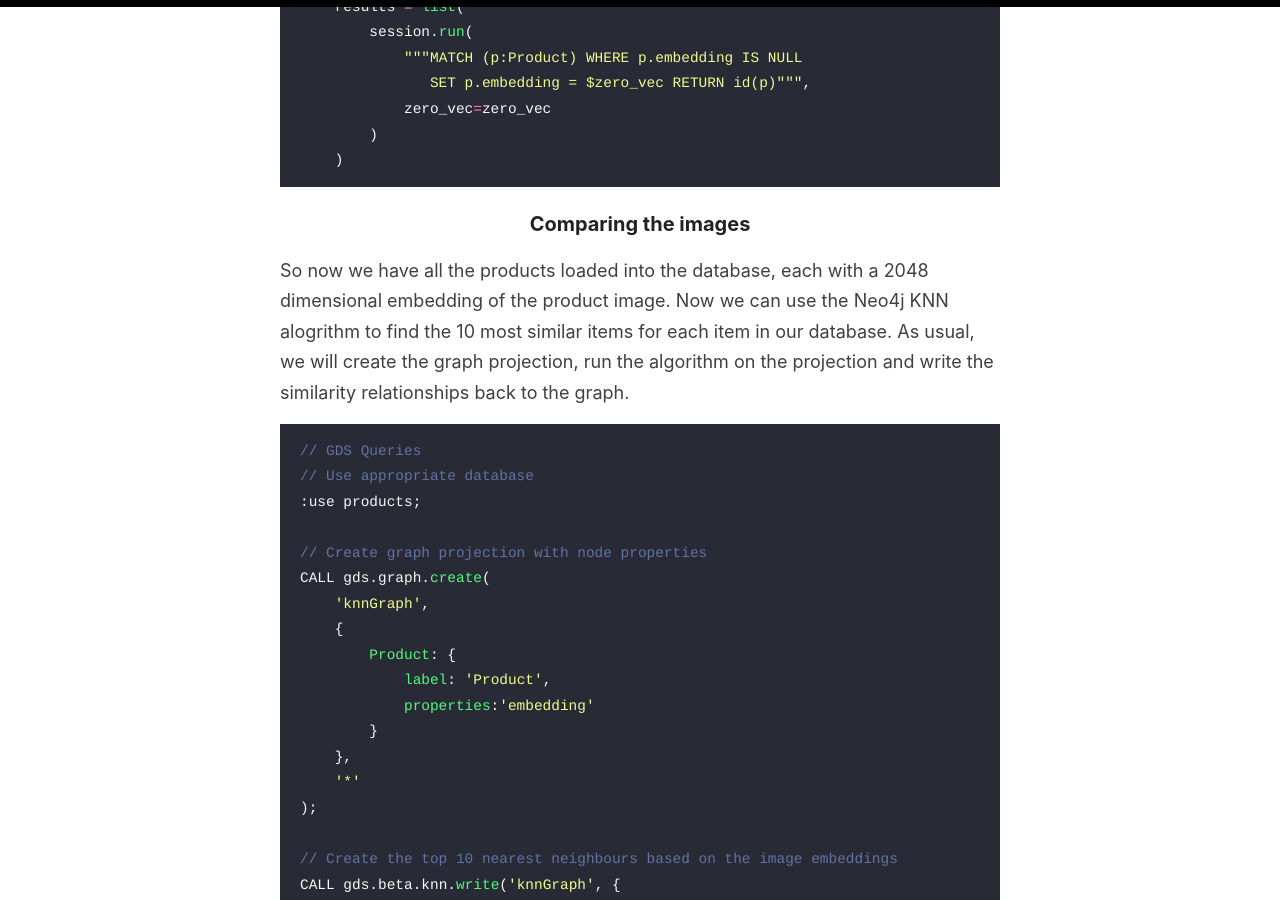
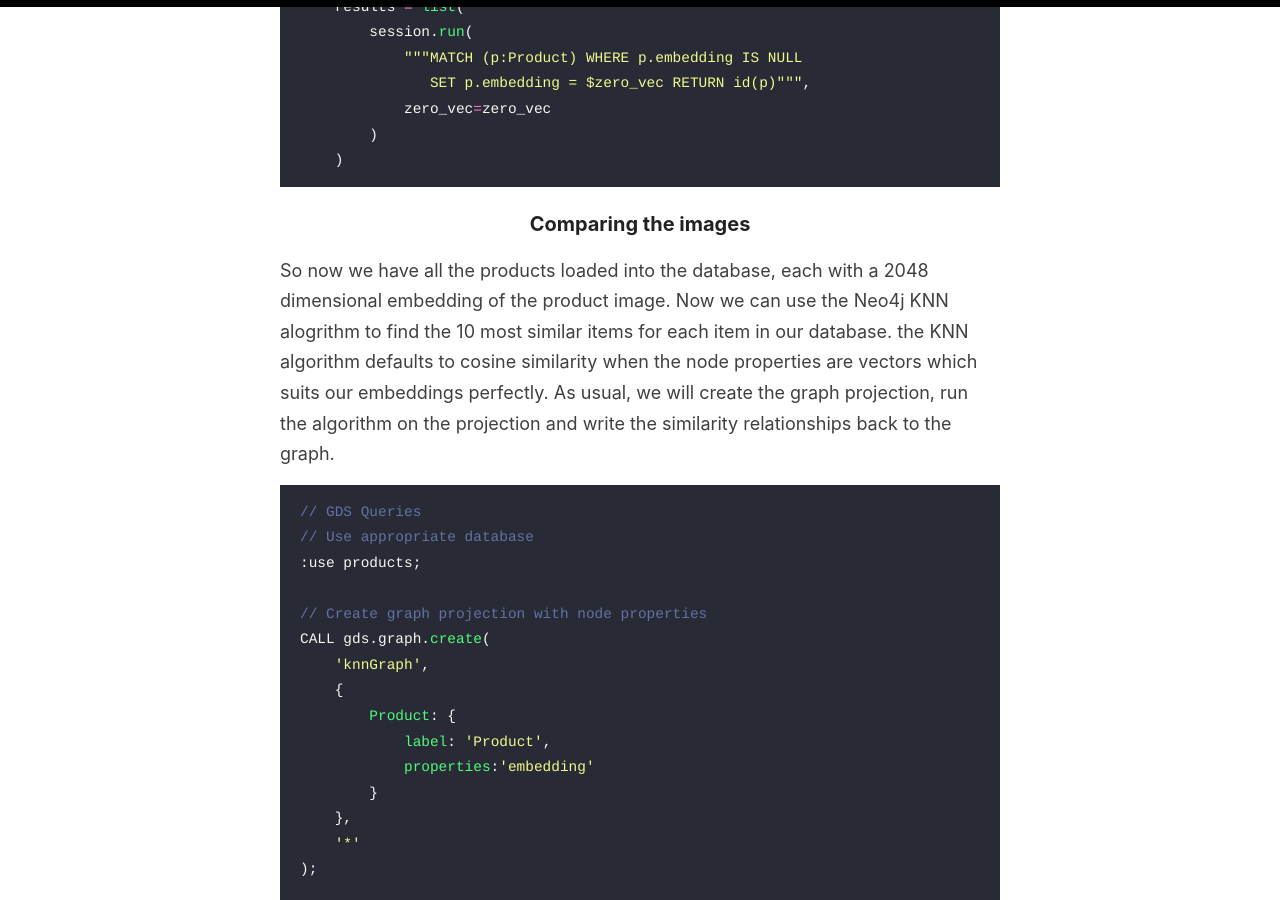
Before and after one commit to Grant592/grant592.github.io, a Jekyll site: the page built from _posts/2022-02-23-h-m-recs-part-2.md, in a window 1280 px wide and 900 px high, scrolled down 6832 px. Built offline with Jekyll 4.4.1, drawn with Linux system fonts in a browser that asks for light colours; comment, search, counter and statistics services are not loaded.

Commit message:
quick update to h&m part 2

````diff
--- a/_posts/2022-02-23-h-m-recs-part-2.md
+++ b/_posts/2022-02-23-h-m-recs-part-2.md
@@ -242,7 +242,7 @@ with driver.session(database='products') as session:
 
 ### Comparing the images
 
-So now we have all the products loaded into the database, each with a 2048 dimensional embedding of the product image. Now we can use the Neo4j KNN alogrithm to find the 10 most similar items for each item in our database. As usual, we will create the graph projection, run the algorithm on the projection and write the similarity relationships back to the graph.
+So now we have all the products loaded into the database, each with a 2048 dimensional embedding of the product image. Now we can use the Neo4j KNN alogrithm to find the 10 most similar items for each item in our database. the KNN algorithm defaults to cosine similarity when the node properties are vectors which suits our embeddings perfectly. As usual, we will create the graph projection, run the algorithm on the projection and write the similarity relationships back to the graph.
 
 
 ```js
````
